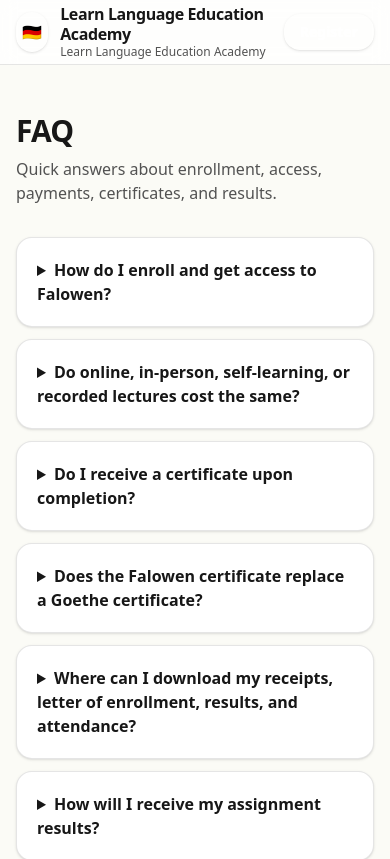
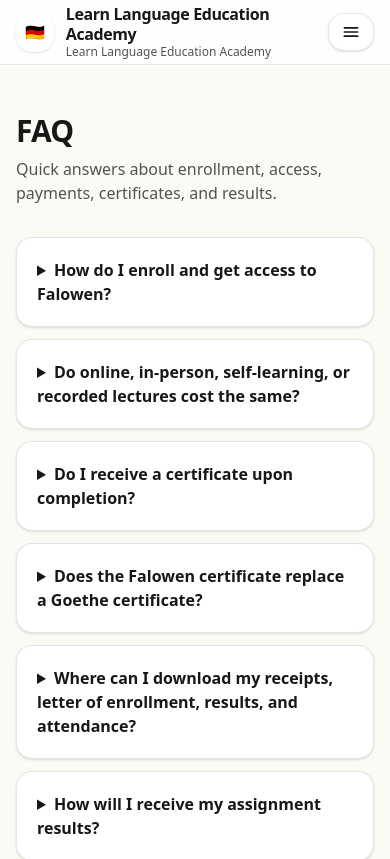
Before and after one commit to learngermanghana/learngermanghana-site, a Next.js app: page /faq in a window 390 px wide. Shown: the top 859 px of the page. Built offline with nearby package versions, Linux system fonts and the light colour scheme.

Commit message:
Refine mobile hero typography

```diff
--- a/src/app/page.tsx
+++ b/src/app/page.tsx
@@ -45,50 +45,50 @@ export default async function HomePage() {
       {/* HERO BAND */}
       <section className="relative overflow-hidden">
         <div className="absolute inset-0 bg-gradient-to-br from-brand-950 via-brand-900 to-emerald-900" />
-        <div className="absolute -left-40 -top-40 h-96 w-96 rounded-full bg-gold-400/20 blur-3xl" />
-        <div className="absolute -right-40 top-10 h-96 w-96 rounded-full bg-emerald-400/15 blur-3xl" />
+        <div className="absolute -left-40 -top-40 h-80 w-80 sm:h-96 sm:w-96 rounded-full bg-gold-400/20 blur-3xl" />
+        <div className="absolute -right-40 top-10 h-80 w-80 sm:h-96 sm:w-96 rounded-full bg-emerald-400/15 blur-3xl" />
 
         <Container>
-          <div className="relative py-14 sm:py-20 text-white">
-            <div className="flex flex-wrap items-center gap-2">
+          <div className="relative py-12 sm:py-20 text-white">
+            <div className="flex flex-wrap items-center gap-2 text-xs sm:text-sm">
               <Badge>German School • Ghana</Badge>
               <Badge>Online & In-Person</Badge>
               <Badge>Powered by Falowen</Badge>
             </div>
 
-            <div className="mt-8 grid gap-10 lg:grid-cols-2 lg:items-center">
+            <div className="mt-6 sm:mt-8 grid gap-8 lg:grid-cols-2 lg:items-center">
               {/* Left text */}
               <div>
-                <h1 className="text-4xl sm:text-6xl font-semibold leading-[1.05]">
+                <h1 className="text-2xl sm:text-6xl font-semibold leading-tight sm:leading-[1.05]">
                   Learn German the smart way —
                   <span className="text-gold-200"> class + app practice</span>.
                 </h1>
 
-                <p className="mt-4 max-w-xl text-white/85 text-base sm:text-lg leading-7">
+                <p className="mt-4 max-w-lg text-white/85 text-sm sm:text-lg leading-6 sm:leading-7">
                   {SITE.brand} helps you build speaking confidence, writing skills, and exam readiness.
                   Registration is done on our official portal:
                   <span className="font-semibold"> register.falowen.app</span>.
                 </p>
 
-                <div className="mt-7 flex flex-col sm:flex-row gap-3">
+                <div className="mt-6 sm:mt-7 flex flex-col sm:flex-row gap-3">
   <a
     href="https://register.falowen.app"
     target="_blank"
     rel="noreferrer"
-    className="inline-flex items-center justify-center rounded-2xl bg-amber-300 px-7 py-3.5 text-sm font-semibold text-neutral-900 shadow-lg hover:bg-amber-200 ring-1 ring-black/10"
+    className="inline-flex w-full sm:w-auto items-center justify-center rounded-2xl bg-amber-300 px-6 py-3 text-[13px] sm:text-sm font-semibold text-neutral-900 shadow-lg hover:bg-amber-200 ring-1 ring-black/10"
   >
     Register / Contract
   </a>
 
   <a
     href="/register"
-    className="inline-flex items-center justify-center rounded-2xl border border-white/50 bg-black/20 px-7 py-3.5 text-sm font-semibold text-white shadow-sm hover:bg-black/30"
+    className="inline-flex w-full sm:w-auto items-center justify-center rounded-2xl border border-white/50 bg-black/20 px-6 py-3 text-[13px] sm:text-sm font-semibold text-white shadow-sm hover:bg-black/30"
   >
     How to register (steps)
   </a>
 </div>
 
-                <div className="mt-8 grid grid-cols-2 gap-3 max-w-xl">
+                <div className="mt-6 sm:mt-8 grid grid-cols-1 sm:grid-cols-2 gap-3 max-w-xl">
                   <div className="rounded-3xl bg-white/10 ring-1 ring-white/15 p-4">
                     <div className="text-xs text-white/70">Next start date</div>
                     <div className="mt-1 font-semibold">{formatDatePretty(nextClass.startDate)}</div>
@@ -126,7 +126,7 @@ export default async function HomePage() {
                     width={1200}
                     height={900}
                     priority
-                    className="h-[420px] w-full object-cover"
+                    className="h-[260px] sm:h-[420px] w-full object-cover"
                   />
                   <div className="absolute inset-0 bg-gradient-to-t from-black/55 via-black/10 to-transparent" />
 
--- a/src/components/Navbar.tsx
+++ b/src/components/Navbar.tsx
@@ -2,6 +2,7 @@
 
 import Link from "next/link";
 import { usePathname } from "next/navigation";
+import { useEffect, useState } from "react";
 import { Container } from "@/components/Container";
 import { SITE, CTA } from "@/lib/site";
 
@@ -16,6 +17,11 @@ const nav = [
 
 export function Navbar() {
   const pathname = usePathname();
+  const [isOpen, setIsOpen] = useState(false);
+
+  useEffect(() => {
+    setIsOpen(false);
+  }, [pathname]);
 
   return (
     <header className="sticky top-0 z-50 border-b border-black/10 bg-white/80 backdrop-blur">
@@ -31,6 +37,7 @@ export function Navbar() {
             </div>
           </Link>
 
+          <div className="flex items-center gap-3">
             <nav className="hidden md:flex items-center gap-5 text-sm">
               {nav.map((n) => {
                 const active = pathname === n.href;
@@ -50,12 +57,76 @@ export function Navbar() {
 
             <Link
               href="/register"
-            className="rounded-2xl bg-brand-950 px-4 py-2 text-sm font-semibold text-white hover:bg-brand-900 shadow-sm"
+              className="hidden md:inline-flex rounded-2xl bg-brand-950 px-4 py-2 text-sm font-semibold text-white hover:bg-brand-900 shadow-sm"
+              title="Contract & Registration"
+            >
+              Register
+            </Link>
+
+            <button
+              type="button"
+              className="inline-flex items-center justify-center rounded-2xl border border-black/10 bg-white px-3 py-2 text-sm font-semibold text-neutral-700 shadow-sm hover:bg-neutral-50 md:hidden"
+              aria-expanded={isOpen}
+              aria-controls="mobile-navigation"
+              onClick={() => setIsOpen((open) => !open)}
+            >
+              <span className="sr-only">Toggle navigation</span>
+              <svg
+                width="20"
+                height="20"
+                viewBox="0 0 24 24"
+                fill="none"
+                xmlns="http://www.w3.org/2000/svg"
+                className="text-neutral-900"
+              >
+                <path
+                  d={
+                    isOpen
+                      ? "M6 6L18 18M6 18L18 6"
+                      : "M4 7H20M4 12H20M4 17H20"
+                  }
+                  stroke="currentColor"
+                  strokeWidth="2"
+                  strokeLinecap="round"
+                  strokeLinejoin="round"
+                />
+              </svg>
+            </button>
+          </div>
+        </div>
+
+        {isOpen ? (
+          <div
+            id="mobile-navigation"
+            className="md:hidden border-t border-black/10 bg-white/95 py-4"
+          >
+            <div className="flex flex-col gap-3">
+              {nav.map((n) => {
+                const active = pathname === n.href;
+                return (
+                  <Link
+                    key={n.href}
+                    href={n.href}
+                    className={`rounded-xl px-3 py-2 text-sm font-semibold transition ${
+                      active
+                        ? "bg-neutral-900 text-white"
+                        : "text-neutral-700 hover:bg-neutral-50"
+                    }`}
+                  >
+                    {n.label}
+                  </Link>
+                );
+              })}
+              <Link
+                href="/register"
+                className="inline-flex items-center justify-center rounded-2xl bg-brand-950 px-4 py-2 text-sm font-semibold text-white shadow-sm"
                 title="Contract & Registration"
               >
                 Register
               </Link>
             </div>
+          </div>
+        ) : null}
       </Container>
     </header>
   );
```
Lines whose indentation alone changed are shown as unchanged.
